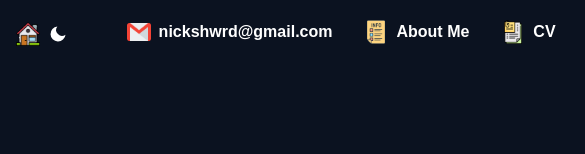
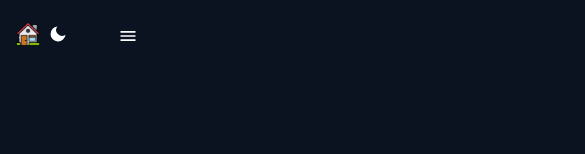
Before and after one commit to Barrymoonshine/personal-website, a Next.js app: page / in a window 390 px wide. Shown: the top 154 px of the page, 585 px wide, since content can reach past the window. Built offline with nearby package versions, Linux system fonts and the light colour scheme; grey boxes are pictures that could not be loaded.

Commit message:
Add media query burger menu

```diff
--- a/app/components/Header/Header.module.css
+++ b/app/components/Header/Header.module.css
@@ -1,4 +1,4 @@
-.headerContainer {
+.desktopNav {
     padding: 1.25rem;
     display: flex;
     gap: 2rem;
@@ -19,3 +19,57 @@
     cursor: pointer;
     margin-right: 8px;
 }
+
+.mobileHeader {
+    padding: 1.25rem;
+    display: none;
+    width: 100%;
+    justify-content: space-between;
+    align-items: center;
+}
+
+.burgerButton {
+    display: none;
+    border: none;
+    background: transparent;
+    padding: 6px;
+    border-radius: 8px;
+    cursor: pointer;
+    color: var(--text);
+}
+
+.mobileMenu {
+    position: absolute;            /* position relative to .headerContainer */
+    top: 15px;                     /* height of header */
+    left: 100px;
+    z-index: 1000;
+    max-width: 320px;
+    background: var(--bg);
+    color: var(--text);
+    border-radius: 10px;
+    box-shadow: 0 10px 30px rgba(2,6,23,0.2);
+    padding: 12px ;
+    display: flex;
+    flex-direction: column;
+    gap: 8px;
+    z-index: 40;
+}
+
+.mobileLink {
+    display: block;
+    padding: 10px 12px;
+    border-radius: 8px;
+    text-decoration: none;
+    color: inherit;
+    font-weight: 600;
+}
+
+/* Responsive rules: <=650px switch headers */
+@media (max-width: 650px) {
+    .desktopNav { display: none; }
+    .mobileHeader { display: flex; }
+    .burgerButton { display: inline-flex; align-items: center; justify-content: center; }
+
+    /* adjust header padding for small screens */
+    .headerContainer { padding: 10px 12px; }
+}
--- a/app/components/Header/Header.tsx
+++ b/app/components/Header/Header.tsx
@@ -1,12 +1,43 @@
+"use client";
+
+import { useState } from "react";
 import Link from "next/link";
 import styles from './Header.module.css';
 
 export default function Header() {
+    const [open, setOpen] = useState(false);
+    const close = () => setOpen(false);
+
     return (
-        <header className={styles.headerContainer}>
-            <a className={styles.headerLinks} href="mailto:nickshwrd@gmail.com"><img src="/gmail.png" alt="Email icon" className={styles.headerIcons}/>nickshwrd@gmail.com</a>
-            <Link className={styles.headerLinks} href="/pages/about"><img src="/list.png" alt="About me icon" className={styles.headerIcons}/>About Me</Link>
-            <Link className={styles.headerLinks} href="/pages/cv"><img src="/documents.png" alt="CV icon" className={styles.headerIcons}/>CV</Link>
+        <header>
+            <nav className={styles.desktopNav}>
+                <a className={styles.headerLinks} href="mailto:nickshwrd@gmail.com"><img src="/gmail.png" alt="Email icon" className={styles.headerIcons}/>nickshwrd@gmail.com</a>
+                <Link className={styles.headerLinks} href="/pages/about"><img src="/list.png" alt="About me icon" className={styles.headerIcons}/>About Me</Link>
+                <Link className={styles.headerLinks} href="/pages/cv"><img src="/documents.png" alt="CV icon" className={styles.headerIcons}/>CV</Link>
+            </nav>
+            <div className={styles.mobileHeader}>
+                <button
+                    type="button"
+                    aria-label={open ? "Close menu" : "Open menu"}
+                    className={styles.burgerButton}
+                    onClick={() => setOpen(v => !v)}
+                >
+                    {open ? (
+                        <nav className={styles.mobileMenu}>
+                            <svg viewBox="0 0 24 24" width="20" height="20" fill="currentColor" aria-hidden>
+                              <path d="M18.3 5.71a1 1 0 0 0-1.41 0L12 10.59 7.11 5.7A1 1 0 0 0 5.7 7.11L10.59 12l-4.89 4.89a1 1 0 1 0 1.41 1.41L12 13.41l4.89 4.89a1 1 0 0 0 1.41-1.41L13.41 12l4.89-4.89a1 1 0 0 0 0-1.4z"></path>
+                            </svg>
+                            <a className={styles.headerLinks} href="mailto:nickshwrd@gmail.com"><img src="/gmail.png" alt="Email icon" className={styles.headerIcons}/>nickshwrd@gmail.com</a>
+                            <Link className={styles.headerLinks} href="/pages/about"><img src="/list.png" alt="About me icon" className={styles.headerIcons}/>About Me</Link>
+                            <Link className={styles.headerLinks} href="/pages/cv"><img src="/documents.png" alt="CV icon" className={styles.headerIcons}/>CV</Link>
+                        </nav>
+                    ) : (
+                        <svg viewBox="0 0 24 24" width="20" height="20" fill="currentColor" aria-hidden>
+                            <path d="M3 6h18v2H3V6zm0 5h18v2H3v-2zm0 5h18v2H3v-2z"></path>
+                        </svg>
+                    )}
+                </button>
+            </div>
         </header>
     );
 }
```
